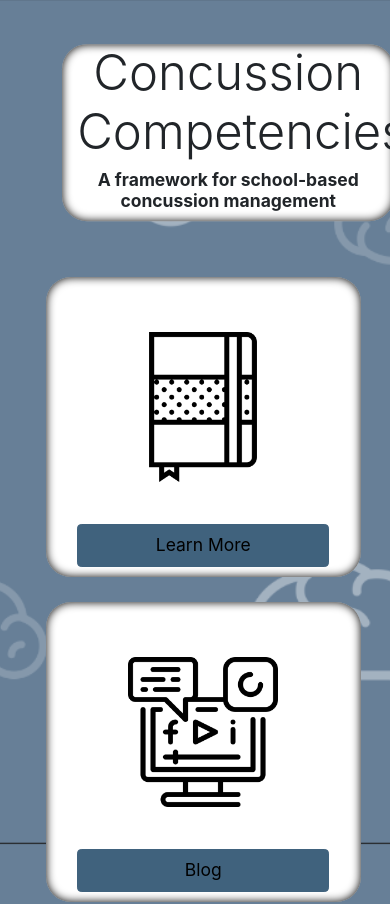
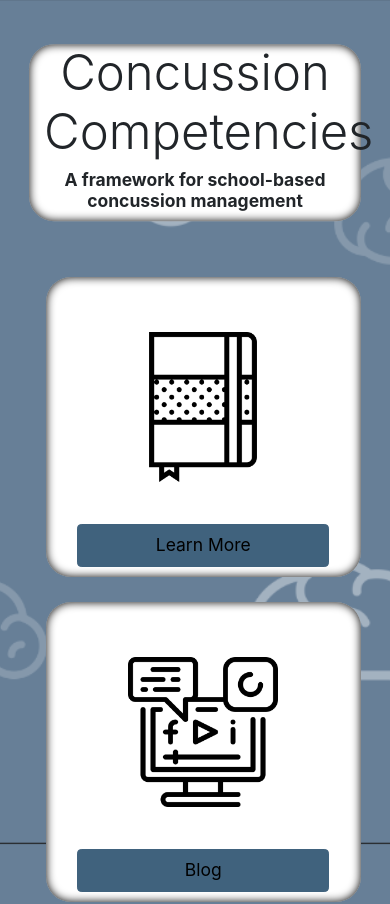
Before and after one commit to fdo14/ConcussionCompetencies, a React (Create React App) app in the folder front-end/: page / in a window 390 px wide. Shown: the top 904 px of the page. Built offline with nearby package versions, Linux system fonts and the light colour scheme.

Commit message:
first edits

```diff
--- a/front-end/server.js
+++ b/front-end/server.js
@@ -2,6 +2,7 @@
 const express = require('express');
 const path = require('path');
 const app = express();
+
 
 app.use(express.static(path.join(__dirname, 'build')));
 
@@ -9,4 +10,4 @@ app.use(express.static(path.join(__dirname, 'build')));
    res.sendFile(path.join(__dirname, 'build', 'index.html'));
  });
 
-app.listen(80);
+app.listen(3000);
--- a/front-end/src/components/Blog/Blog.css
+++ b/front-end/src/components/Blog/Blog.css
@@ -49,3 +49,10 @@
   background-color:rgba(100, 100, 100, 0.1);
   max-width: 100% !important;
 }
+
+@media (min-width: 768px) {
+
+  .collapsableDiv{
+    margin-top: -80px;
+  }
+}
--- a/front-end/src/components/Blog/Blog.js
+++ b/front-end/src/components/Blog/Blog.js
@@ -87,7 +87,7 @@ class Blog extends React.Component{
           </div>
         </div>
 
-        <div style={{marginTop: -80}}>
+        <div class="collapsableDiv">
           <div class="row">
             <div class="col-md-8 colLeft">
               <ShowBlog
--- a/front-end/src/css/Home.css
+++ b/front-end/src/css/Home.css
@@ -15,6 +15,7 @@
    box-shadow:         inset 0 0 10px #000000;
 }
 
+@media (min-width: 433px) {
   .titleScreen{
     background-color: white;
     margin-left: 10%;
@@ -27,7 +28,23 @@
      -webkit-box-shadow: inset 0 0 10px #000000;
      box-shadow:         inset 0 0 10px #000000;
   }
+}
 
+@media (max-width: 433px) {
+
+  .titleScreen{
+    background-color: white;
+    margin-left: 0;
+    border-radius: 25px;
+
+
+
+    -moz-box-shadow:    inset 0 0 10px #000000;
+     -webkit-box-shadow: inset 0 0 10px #000000;
+     box-shadow:         inset 0 0 10px #000000;
+
+  }
+}
 
 
 .container{
```
Also changed, not shown: 2 other files (tests, documents, lock files or other folders). Lines whose indentation alone changed are shown as unchanged.
